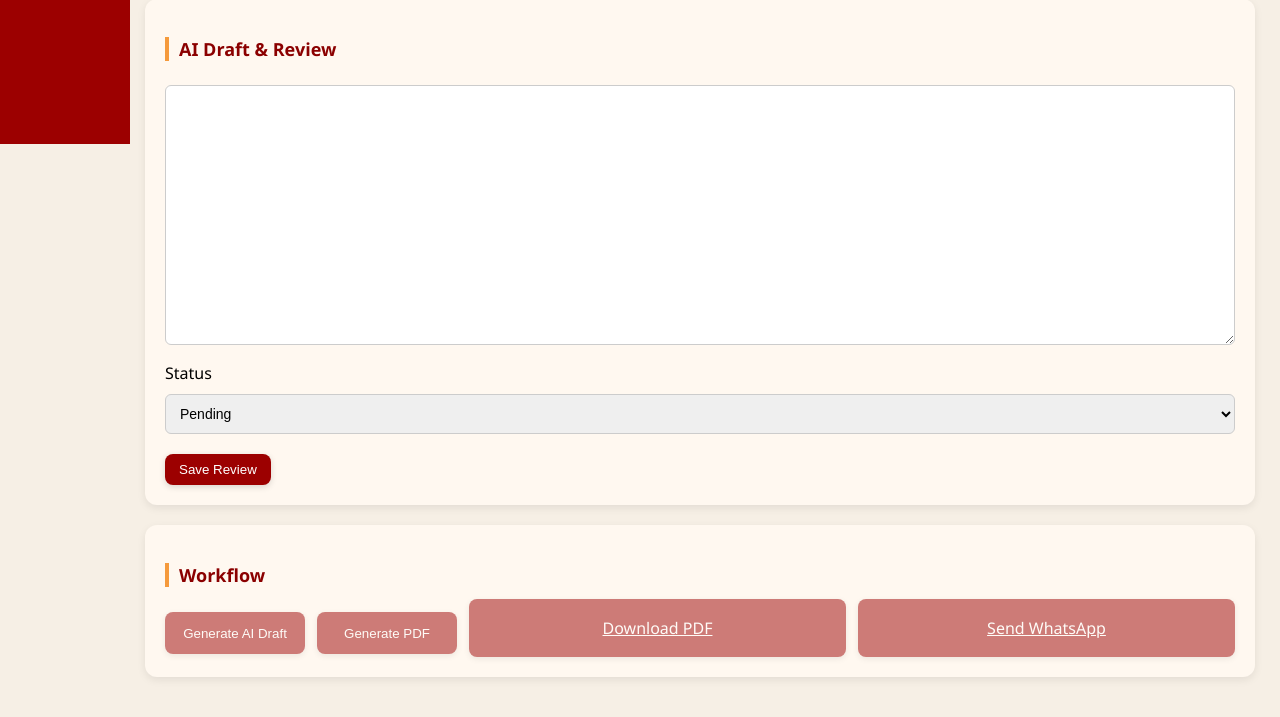
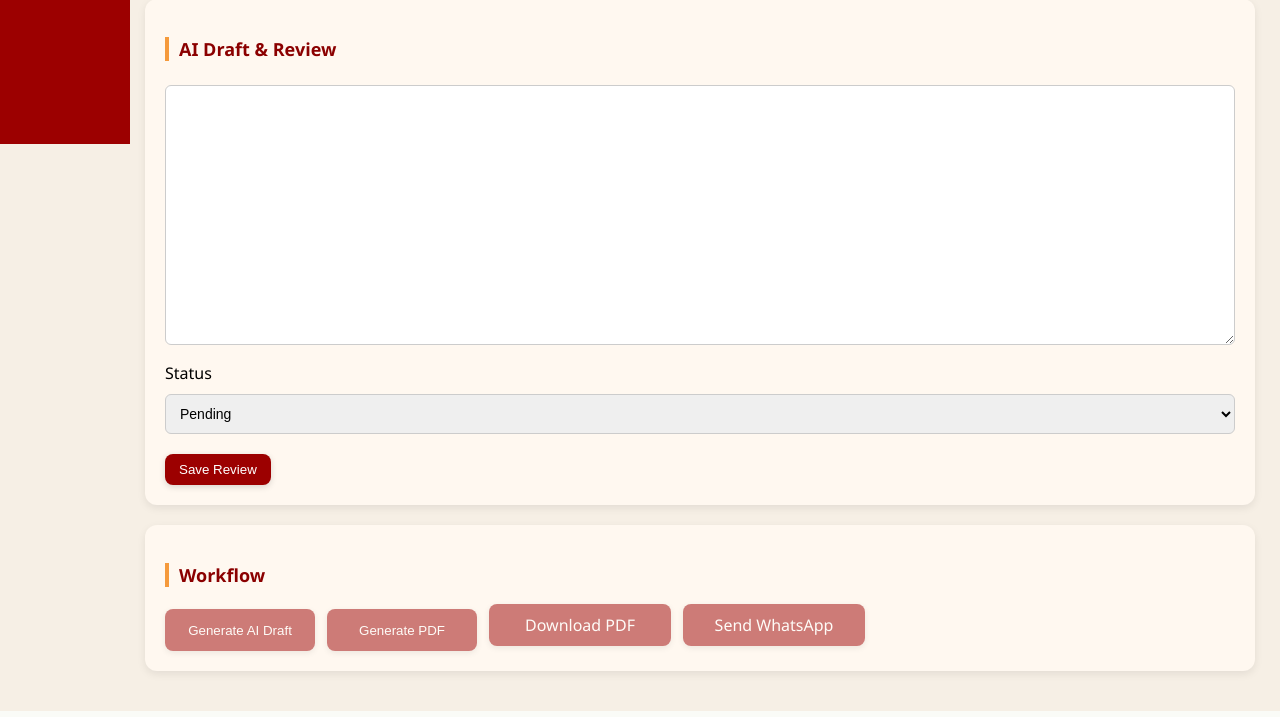
Before and after one commit to vishalvaishnavrk-ops/jyotish-backend, a FastAPI app: template templates/admin/client_detail.html in a window 1280 px wide. Shown: the part 692-1409 px from the top of the page. Run offline with FastAPI, Linux system fonts and the light colour scheme; the template is opened without the code that fills it, so the values that code supplies are empty; parts of the project's set-up code (start-up, migrations or seed data) failed here and were passed over.

Commit message:
Update admin.css

```diff
--- a/static/css/admin.css
+++ b/static/css/admin.css
@@ -250,14 +250,6 @@ border-radius: 8px;
 box-shadow: 0 2px 6px rgba(0,0,0,0.1);
 }
 
-/* ===== WORKFLOW ===== */
-
-.workflow-row {
-display: flex;
-gap: 10px;
-flex-wrap: wrap;
-}
-
 /* ===== DISABLED ===== */
 
 button:disabled {
@@ -342,22 +334,36 @@ margin-bottom: 0;
   resize: vertical;
 }
 
-/* ===== FINAL WORKFLOW PERFECT ALIGN ===== */
+/* ===== FINAL WORKFLOW CLEAN (NO CONFLICT) ===== */
 
 .workflow-row {
 display: flex;
 gap: 12px;
 align-items: center;
+flex-wrap: nowrap;   /* force one line */
 }
 
-/* ALL BUTTONS SAME SIZE */
+/* FIX FORM BREAK */
+
+.wf-inline {
+display: inline-flex;
+margin: 0;
+}
+
+/* SAME BUTTON SIZE */
 
 .workflow-row .wf-btn {
-flex: 1;                /* equal width */
 height: 42px;
-min-width: 140px;
-display: flex;
+min-width: 150px;
+padding: 0 16px;
+display: inline-flex;
 align-items: center;
 justify-content: center;
 white-space: nowrap;
 }
+
+/* REMOVE UNDERLINE */
+
+.workflow-row a {
+text-decoration: none !important;
+}
```
